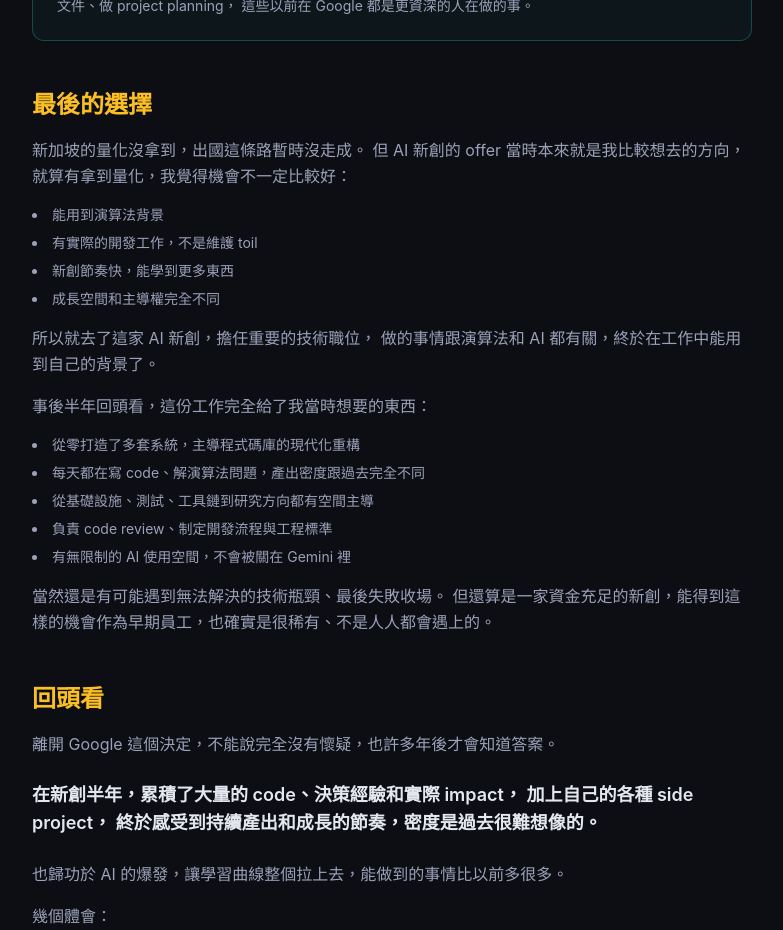
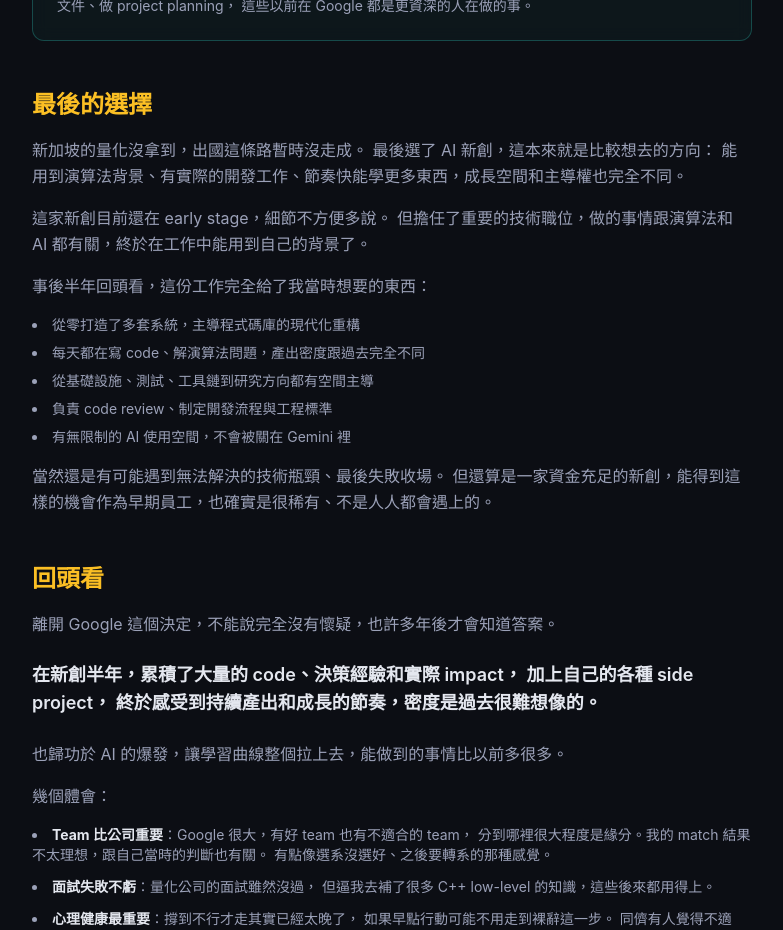
Before and after one commit to HanaYukii/hanayukii-site, a Next.js app: page /blog/leaving-google in a window 1280 px wide. Shown: the part 3540-4470 px from the top of the page, without its empty margins (248-1031 px from the left). Built offline with nearby package versions, Linux system fonts and the light colour scheme.

Commit message:
streamline final choice section, add early stage NDA note

```diff
--- a/src/app/blog/leaving-google/page.tsx
+++ b/src/app/blog/leaving-google/page.tsx
@@ -308,18 +308,12 @@ export default function LeavingGoogle() {
           <div className="space-y-4">
             <p>
               新加坡的量化沒拿到，出國這條路暫時沒走成。
-              但 AI 新創的 offer 當時本來就是我比較想去的方向，
-              就算有拿到量化，我覺得機會不一定比較好：
+              最後選了 AI 新創，這本來就是比較想去的方向：
+              能用到演算法背景、有實際的開發工作、節奏快能學更多東西，成長空間和主導權也完全不同。
             </p>
-            <ul className="list-inside list-disc space-y-2 text-sm">
-              <li>能用到演算法背景</li>
-              <li>有實際的開發工作，不是維護 toil</li>
-              <li>新創節奏快，能學到更多東西</li>
-              <li>成長空間和主導權完全不同</li>
-            </ul>
             <p>
-              所以就去了這家 AI 新創，擔任重要的技術職位，
-              做的事情跟演算法和 AI 都有關，終於在工作中能用到自己的背景了。
+              這家新創目前還在 early stage，細節不方便多說。
+              但擔任了重要的技術職位，做的事情跟演算法和 AI 都有關，終於在工作中能用到自己的背景了。
             </p>
             <p>
               事後半年回頭看，這份工作完全給了我當時想要的東西：
```
